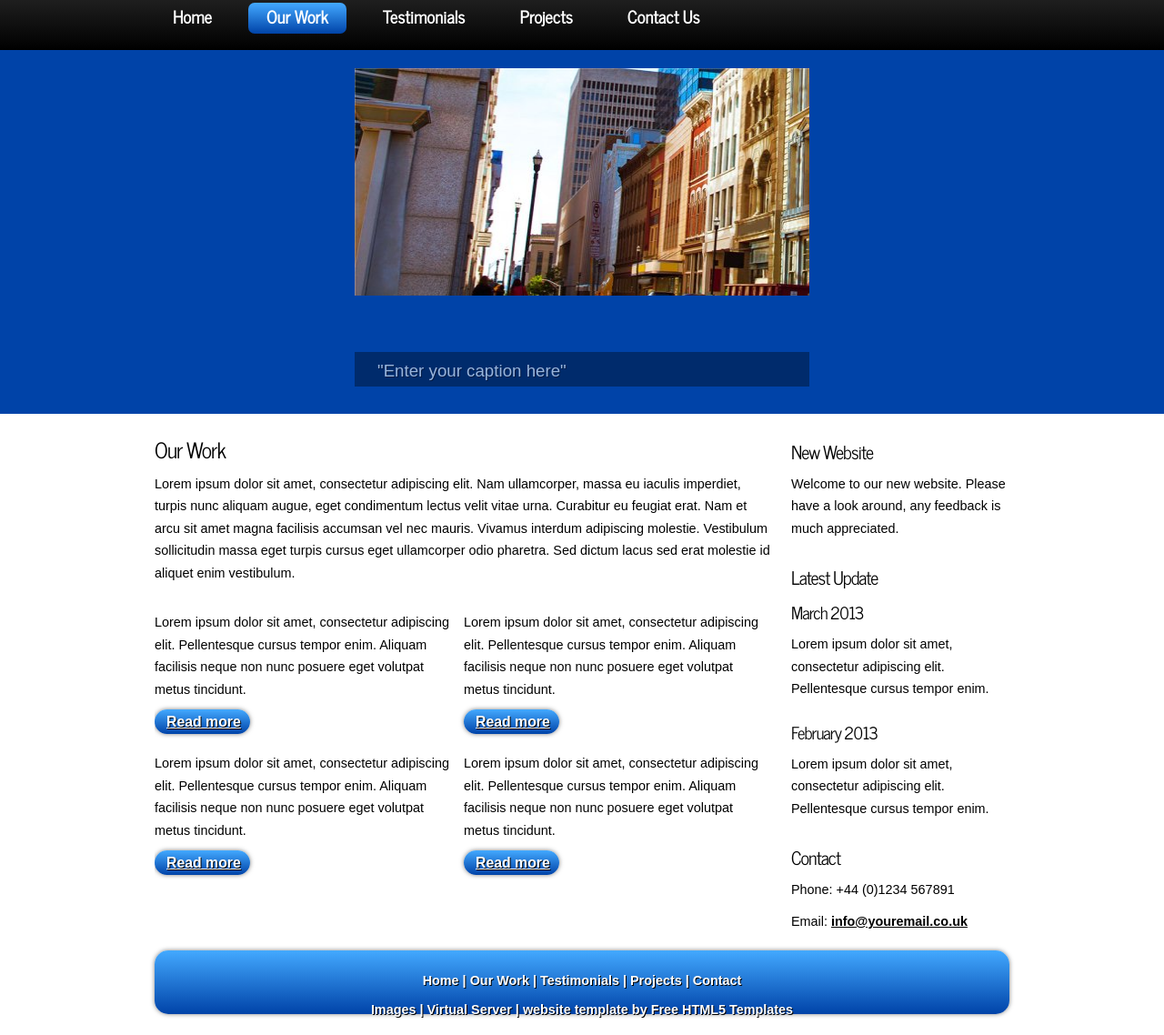
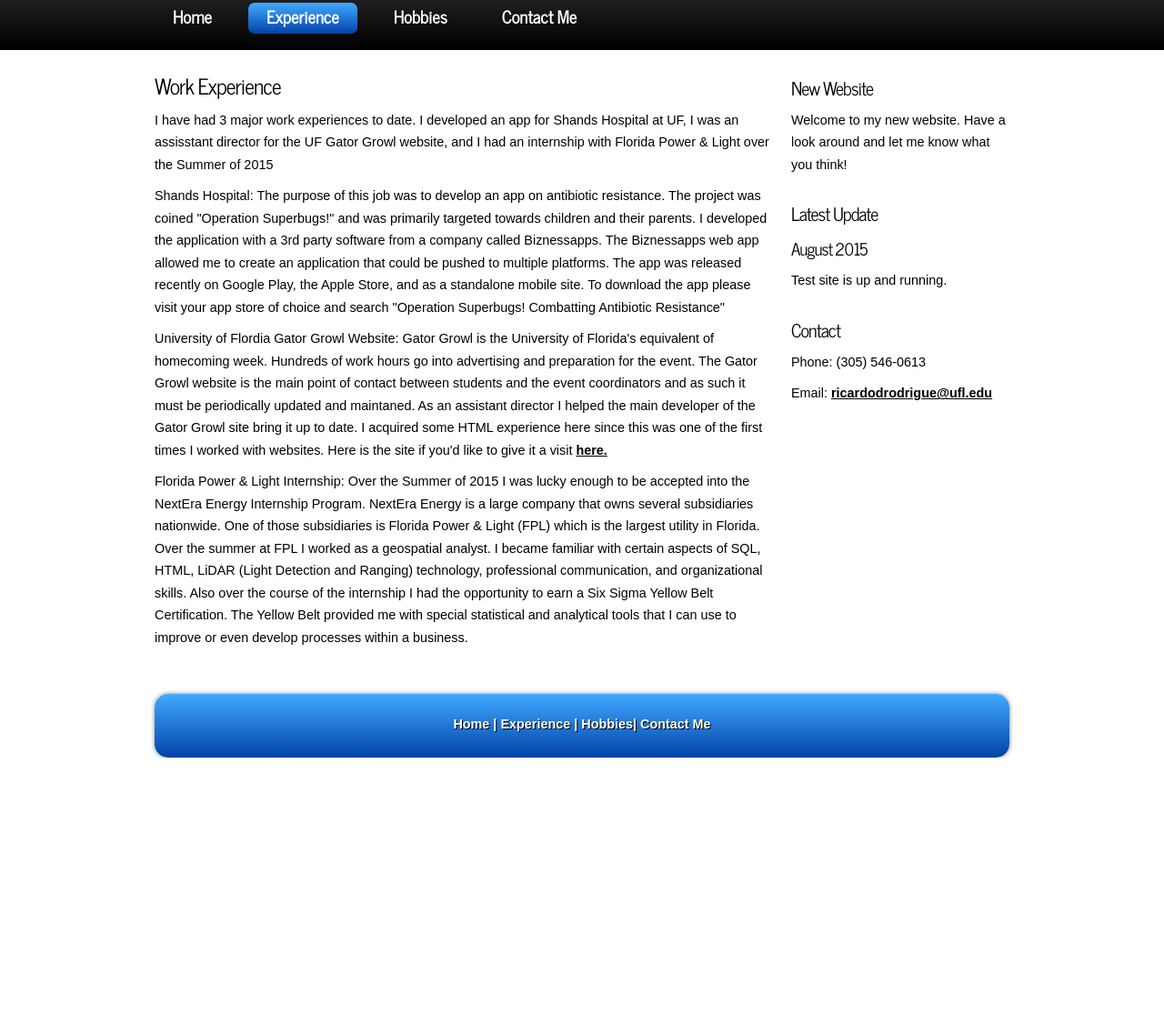
Before and after one commit to linguini3/linguini3.github.io, a plain HTML site: page experience.html in a window 1280 px wide. Shown: the part 95-1233 px from the top of the page at 91% size. After the commit the page ends 928 px from the top, so only its background shows below. Drawn offline with Linux system fonts and the light colour scheme.

Commit message:
Second Commit
Website is pretty much done here.

```diff
--- a/experience.html
+++ b/experience.html
@@ -24,23 +24,13 @@
       <div id="menubar">
           <ul id="nav">
             <li><a href="index.html">Home</a></li>
-            <li class="current"><a href="ourwork.html">Our Work</a></li>
-            <li><a href="testimonials.html">Testimonials</a></li>
-            <li><a href="projects.html">Projects</a></li>
-            <li><a href="contact.html">Contact Us</a></li>
+            <li class="current"><a href="experience.html">Experience</a></li>
+            <li><a href="hobbies.html">Hobbies</a></li>
+            <li><a href="contact.html">Contact Me</a></li>
           </ul>
         </div><!--close menubar-->
       </nav>
     </header>
-
-    <div id="slideshow_container">
-	  <div class="slideshow">
-	    <ul class="slideshow">
-          <li class="show"><img width="940" height="250" src="images/home_1.jpg" alt="&quot;Enter your caption here&quot;" /></li>
-          <li><img width="940" height="250" src="images/home_2.jpg" alt="&quot;Enter your caption here&quot;" /></li>
-        </ul>
-	  </div><!--close slideshow-->
-	</div><!--close slideshow_container-->
 
 	<div id="site_content">
 
@@ -48,65 +38,45 @@
     <div class="sidebar">
           <div class="sidebar_item">
             <h2>New Website</h2>
-            <p>Welcome to our new website. Please have a look around, any feedback is much appreciated.</p>
+            <p>Welcome to my new website. Have a look around and let me know what you think!</p>
           </div><!--close sidebar_item-->
         </div><!--close sidebar-->
     <div class="sidebar">
           <div class="sidebar_item">
             <h2>Latest Update</h2>
-            <h3>March 2013</h3>
-            <p>Lorem ipsum dolor sit amet, consectetur adipiscing elit. Pellentesque cursus tempor enim.</p>
-		  </div><!--close sidebar_item-->
-        </div><!--close sidebar-->
-		<div class="sidebar">
-          <div class="sidebar_item">
-            <h3>February 2013</h3>
-            <p>Lorem ipsum dolor sit amet, consectetur adipiscing elit. Pellentesque cursus tempor enim.</p>
+            <h3>August 2015</h3>
+            <p>Test site is up and running.</p>
       </div><!--close sidebar_item-->
         </div><!--close sidebar-->
         <div class="sidebar">
           <div class="sidebar_item">
             <h2>Contact</h2>
-            <p>Phone: +44 (0)1234 567891</p>
-            <p>Email: <a href="mailto:info@youremail.co.uk">info@youremail.co.uk</a></p>
+            <p>Phone: (305) 546-0613</p>
+            <p>Email: <a href="mailto:ricardodrodrigue@ufl.edu">ricardodrodrigue@ufl.edu</a></p>
           </div><!--close sidebar_item-->
         </div><!--close sidebar-->
        </div><!--close sidebar_container-->
 
 	  <div id="content">
         <div class="content_item">
-          <h2>Our Work</h2>
-			<p>Lorem ipsum dolor sit amet, consectetur adipiscing elit. Nam ullamcorper, massa eu iaculis imperdiet, turpis nunc aliquam augue, eget condimentum lectus velit vitae urna. Curabitur eu feugiat erat. Nam et arcu sit amet magna facilisis accumsan vel nec mauris. Vivamus interdum adipiscing molestie. Vestibulum sollicitudin massa eget turpis cursus eget ullamcorper odio pharetra. Sed dictum lacus sed erat molestie id aliquet enim vestibulum.</p>
-		    <div class="content_container">
-		      <p>Lorem ipsum dolor sit amet, consectetur adipiscing elit. Pellentesque cursus tempor enim. Aliquam facilisis neque non nunc posuere eget volutpat metus tincidunt.</p>
-		    	<div class="button_small">
-		        <a href="#">Read more</a>
-		      </div><!--close button_small-->
-		    </div><!--close content_container-->
-            <div class="content_container">
-		      <p>Lorem ipsum dolor sit amet, consectetur adipiscing elit. Pellentesque cursus tempor enim. Aliquam facilisis neque non nunc posuere eget volutpat metus tincidunt.</p>
-		    	<div class="button_small">
-		        <a href="#">Read more</a>
-		        </div><!--close button_small-->
-		    </div><!--close content_container-->
-		    <div class="content_container">
-		      <p>Lorem ipsum dolor sit amet, consectetur adipiscing elit. Pellentesque cursus tempor enim. Aliquam facilisis neque non nunc posuere eget volutpat metus tincidunt.</p>
-		    	<div class="button_small">
-		        <a href="#">Read more</a>
-		      </div><!--close button_small-->
-		    </div><!--close content_container-->
-            <div class="content_container">
-		      <p>Lorem ipsum dolor sit amet, consectetur adipiscing elit. Pellentesque cursus tempor enim. Aliquam facilisis neque non nunc posuere eget volutpat metus tincidunt.</p>
-		    	<div class="button_small">
-		        <a href="#">Read more</a>
-		        </div><!--close button_small-->
-		    </div><!--close content_container-->
+          <h2>Work Experience</h2>
+			<p> I have had 3 major work experiences to date. I developed an app for Shands Hospital at UF, I was an assisstant director for the UF Gator Growl website, and I had an internship with Florida Power & Light over the Summer of 2015   </p>
+
+      <p>Shands Hospital:
+        The purpose of this job was to develop an app on antibiotic resistance. The project was coined "Operation Superbugs!" and was primarily targeted towards children and their parents. I developed the application with a 3rd party software from a company called Biznessapps. The Biznessapps web app allowed me to create an application that could be pushed to multiple platforms. The app was released recently on Google Play, the Apple Store, and as a standalone mobile site. To download the app please visit your app store of choice and search "Operation Superbugs! Combatting Antibiotic Resistance"</p>
+
+        <p>University of Flordia Gator Growl Website:
+        Gator Growl is the University of Florida's equivalent of homecoming week. Hundreds of work hours go into advertising and preparation for the event. The Gator Growl website is the main point of contact between students and the event coordinators and as such it must be periodically updated and maintaned. As an assistant director I helped the main developer of the Gator Growl site bring it up to date. I acquired some HTML experience here since this was one of the first times I worked with websites. Here is the site if you'd like to give it a visit <a href="http://www.gatorgrowl.org"> here.</a>
+        </p>
+
+        <p>Florida Power & Light Internship:
+        Over the Summer of 2015 I was lucky enough to be accepted into the NextEra Energy Internship Program. NextEra Energy is a large company that owns several subsidiaries nationwide. One of those subsidiaries is Florida Power & Light (FPL) which is the largest utility in Florida. Over the summer at FPL I worked as a geospatial analyst. I became familiar with certain aspects of SQL, HTML, LiDAR (Light Detection and Ranging) technology, professional communication, and organizational skills. Also over the course of the internship I had the opportunity to earn a Six Sigma Yellow Belt Certification. The Yellow Belt provided me with special statistical and analytical tools that I can use to improve or even develop processes within a business.
+        </p>
 		</div><!--close content_item-->
       </div><!--close content-->
 	</div><!--close site_content-->
     <footer>
-	  <a href="index.html">Home</a> | <a href="ourwork.html">Our Work</a> | <a href="testimonials.html">Testimonials</a> | <a href="projects.html">Projects</a> | <a href="contact.html">Contact</a><br/><br/>
-	  <a href="http://fotogrph.com">Images</a> |  <a href="http://www.heartinternet.co.uk/vps/">Virtual Server</a>  | website template by <a href="http://www.freehtml5templates.co.uk">Free HTML5 Templates</a>
+    <a href="index.html">Home</a> | <a href="experience.html">Experience</a> | <a href="hobbies.html">Hobbies</a>| <a href="contact.html">Contact Me</a><br/><br/>
     </footer>
   </div><!--close main-->
 
```
Also changed, not shown: contact.html (+24 -27 lines), hobbies.html (+19 -36 lines), index.html (+2 -2 lines). Lines whose indentation alone changed are shown as unchanged.
